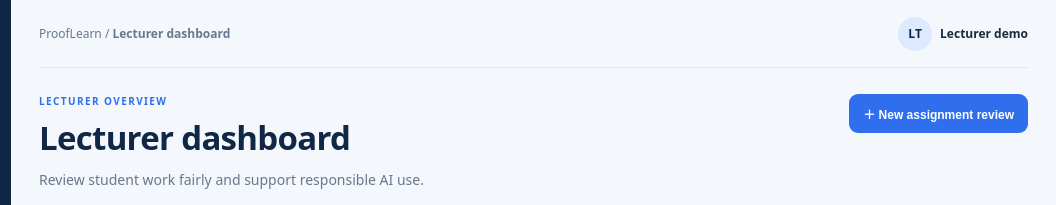
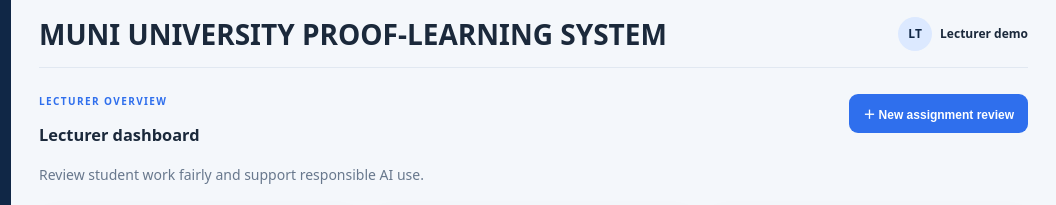
Before and after one commit to kweziMugarra-Trevor/ProofLearn, a plain HTML site: page index.html in a window 1280 px wide. Shown: the top 205 px of the page, 224-1280 px from the left. Drawn offline with Linux system fonts and the light colour scheme.

Commit message:
Updated ProofLearn

```diff
--- a/index.html
+++ b/index.html
@@ -794,12 +794,17 @@
                     <span>ⓘ</span>Responsible AI guide</button>
             </nav>
             <div class="side-note"><b>Fair review, better learning</b><br>AI-use indicators are not proof of misconduct.
-                Use evidence, conversation, and your institution's policy.</div>
+                Use evidence, conversation, and your institution's policy.
+            </div>
+
             <div style="font-size:10px;color:#a9bad0;margin:18px 8px 0">Lecturer demo · Sample data only</div>
         </aside>
         <main class="main">
             <header class="top"><button class="menu" id="menu">☰</button>
-                <div class="crumb">ProofLearn / <b id="crumb">Lecturer dashboard</b></div>
+                <div>
+                    <h1 style="text-align: center;">MUNI UNIVERSITY PROOF-LEARNING SYSTEM</h1>
+                </div>
+
                 <div class="user">
                     <div class="avatar">LT</div><span>Lecturer demo</span>
                 </div>
@@ -808,7 +813,7 @@
                 <div class="head">
                     <div>
                         <p class="eyebrow">LECTURER OVERVIEW</p>
-                        <h1>Lecturer dashboard</h1>
+                        <h3>Lecturer dashboard</h3>
                         <p class="muted">Review student work fairly and support responsible AI use.</p>
                     </div>
                     <button class="btn primary" data-go="review">＋ New assignment review</button>
```
